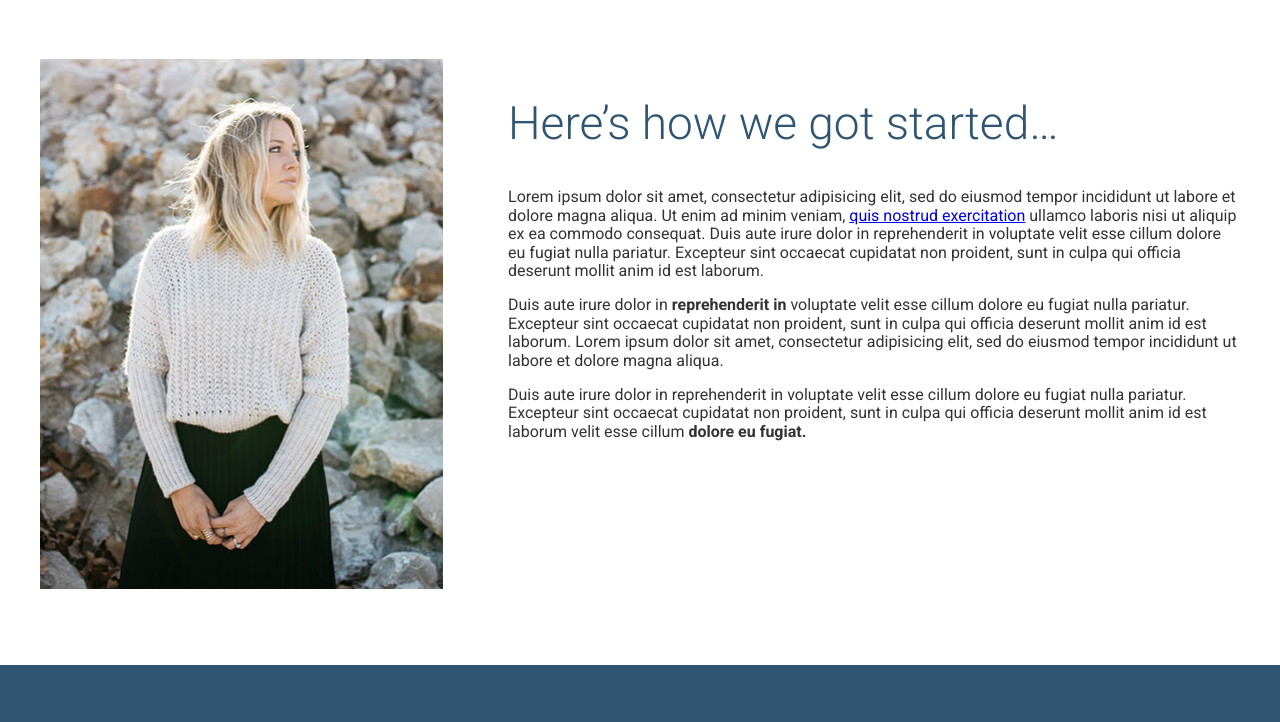
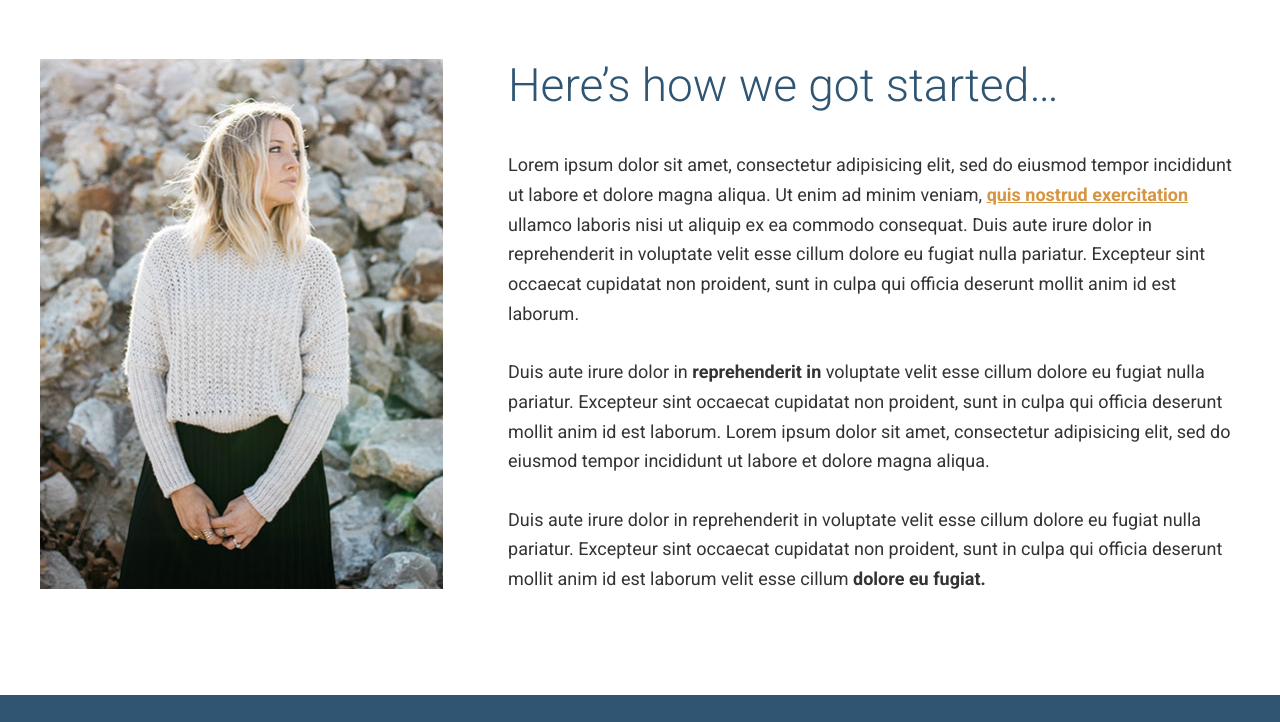
Before and after one commit to anarorujov/travel-site, a website: page app/index.html in a window 1280 px wide. Shown: the part 1518-2240 px from the top of the page. Drawn offline with Linux system fonts and the light colour scheme.

Commit message:
Added vertical indents for different screen sizes and adjusted text paragraphs of the "our beginning" section

```diff
--- /dev/null
+++ b/app/assets/styles/modules/_generic-content-container.css
@@ -0,0 +1,15 @@
+.generic-content-container {
+
+    p {
+        line-height: 1.65;
+        margin: 1.8rem 0;
+
+        @mixin atSmall {
+            font-size: 1.125rem;
+        }
+    }
+
+    p a {
+        font-weight: 700;
+    }
+}
--- a/app/assets/styles/modules/_headline.css
+++ b/app/assets/styles/modules/_headline.css
@@ -39,4 +39,8 @@
     &--b-margin-large {
         margin-bottom: 1.6em;
     }
+
+    &--no-t-margin {
+        margin-top: 0;
+    }
 }
--- a/app/assets/styles/styles.css
+++ b/app/assets/styles/styles.css
@@ -1,10 +1,11 @@
 @import "normalize.css";
-@import "base/_global";
 @import "base/_variables.css";
 @import "base/_mixins";
+@import "base/_global";
 @import "modules/_large-hero";
 @import "modules/_btn";
 @import "modules/_wrapper";
 @import "modules/_page-section";
 @import "modules/_headline";
 @import "modules/_row";
+@import "modules/_generic-content-container";
--- a/app/index.html
+++ b/app/index.html
@@ -42,11 +42,13 @@
     <div class="wrapper">
       <h2 class="headline headline--centered headline--light headline--b-margin-small">The first trip we planned <strong>was our own.</strong></h2>
       <h3 class="headline headline--centered headline--orange headline--small headline--narrow headline--light headline--b-margin-large">Ever since, we&rsquo;ve been working to make travel <strong>better for everyone.</strong></h3>
+
       <div class="wrapper wrapper--medium wrapper--b-margin">
-        <img src="assets/images/first-trip.jpg" alt="Couple walking down a street.">
+        <img sizes="(min-width: 970px) 976px, 100vw" srcset="assets/images/first-trip-low-res.jpg 565w, assets/images/first-trip.jpg 976w, assets/images/first-trip-hi-dpi.jpg 1952w" alt="Couple walking down a street.">
       </div>
+
       <div class="row row--gutters">
-        <div class="row__medium-4 row__medium-4--larger">
+        <div class="row__medium-4 row__medium-4--larger row__b-margin-until-medium">
           <picture>
             <source sizes="404px" srcset="assets/images/our-start.jpg 404w, assets/images/our-start-hi-dpi.jpg 808w" media="(min-width: 63.75em)">
             <source sizes="320px" srcset="assets/images/our-start-portrait.jpg 382w, assets/images/our-start-portrait-hi-dpi.jpg 764w" media="(min-width: 50em)">
@@ -54,10 +56,12 @@
           </picture>
         </div>
         <div class="row__medium-8 row__medium-8--smaller">
-          <h2 class="headline">Here&rsquo;s how we got started&hellip;</h2>
-          <p>Lorem ipsum dolor sit amet, consectetur adipisicing elit, sed do eiusmod tempor incididunt ut labore et dolore magna aliqua. Ut enim ad minim veniam, <a href="#">quis nostrud exercitation</a> ullamco laboris nisi ut aliquip ex ea commodo consequat. Duis aute irure dolor in reprehenderit in voluptate velit esse cillum dolore eu fugiat nulla pariatur. Excepteur sint occaecat cupidatat non proident, sunt in culpa qui officia deserunt mollit anim id est laborum.</p>
-          <p>Duis aute irure dolor in <strong>reprehenderit in</strong> voluptate velit esse cillum dolore eu fugiat nulla pariatur. Excepteur sint occaecat cupidatat non proident, sunt in culpa qui officia deserunt mollit anim id est laborum. Lorem ipsum dolor sit amet, consectetur adipisicing elit, sed do eiusmod tempor incididunt ut labore et dolore magna aliqua.</p>
-          <p>Duis aute irure dolor in reprehenderit in voluptate velit esse cillum dolore eu fugiat nulla pariatur. Excepteur sint occaecat cupidatat non proident, sunt in culpa qui officia deserunt mollit anim id est laborum velit esse cillum <strong>dolore eu fugiat.</strong></p>
+          <div class="generic-content-container">
+            <h2 class="headline headline--no-t-margin">Here&rsquo;s how we got started&hellip;</h2>
+            <p>Lorem ipsum dolor sit amet, consectetur adipisicing elit, sed do eiusmod tempor incididunt ut labore et dolore magna aliqua. Ut enim ad minim veniam, <a href="#">quis nostrud exercitation</a> ullamco laboris nisi ut aliquip ex ea commodo consequat. Duis aute irure dolor in reprehenderit in voluptate velit esse cillum dolore eu fugiat nulla pariatur. Excepteur sint occaecat cupidatat non proident, sunt in culpa qui officia deserunt mollit anim id est laborum.</p>
+            <p>Duis aute irure dolor in <strong>reprehenderit in</strong> voluptate velit esse cillum dolore eu fugiat nulla pariatur. Excepteur sint occaecat cupidatat non proident, sunt in culpa qui officia deserunt mollit anim id est laborum. Lorem ipsum dolor sit amet, consectetur adipisicing elit, sed do eiusmod tempor incididunt ut labore et dolore magna aliqua.</p>
+            <p>Duis aute irure dolor in reprehenderit in voluptate velit esse cillum dolore eu fugiat nulla pariatur. Excepteur sint occaecat cupidatat non proident, sunt in culpa qui officia deserunt mollit anim id est laborum velit esse cillum <strong>dolore eu fugiat.</strong></p>
+          </div>
         </div>
       </div>
     </div>
--- a/app/temp/styles/styles.css
+++ b/app/temp/styles/styles.css
@@ -465,6 +465,10 @@ img {
             box-sizing: border-box;
 }
 
+a {
+    color: #d59541;
+}
+
 .large-hero {
     position: relative;
     border-bottom: 10px solid #2f5572;
@@ -647,6 +651,10 @@ img {
         margin-bottom: 1.6em;
     }
 
+.headline--no-t-margin {
+        margin-top: 0;
+    }
+
 .row::after {
         content: "";
         clear: both;
@@ -661,7 +669,15 @@ img {
         padding-right: 4.0625rem;
     }
 
+.row__b-margin-until-medium {
+        margin-bottom: 1rem;
+    }
+
 @media (min-width: 50em) {
+        .row__b-margin-until-medium {
+            margin-bottom: 0;
+        }
+
         .row__medium-4 {
             float: left;
             width: 33.33%;
@@ -680,3 +696,19 @@ img {
             width: 63%;
         }
     }
+
+.generic-content-container p {
+        line-height: 1.65;
+        margin: 1.8rem 0;
+    }
+
+@media (min-width: 33.125em) {
+
+.generic-content-container p {
+            font-size: 1.125rem
+    }
+    }
+
+.generic-content-container p a {
+        font-weight: 700;
+    }
```
Also changed, not shown: app/assets/styles/modules/_row.css (+8 -0 lines).
